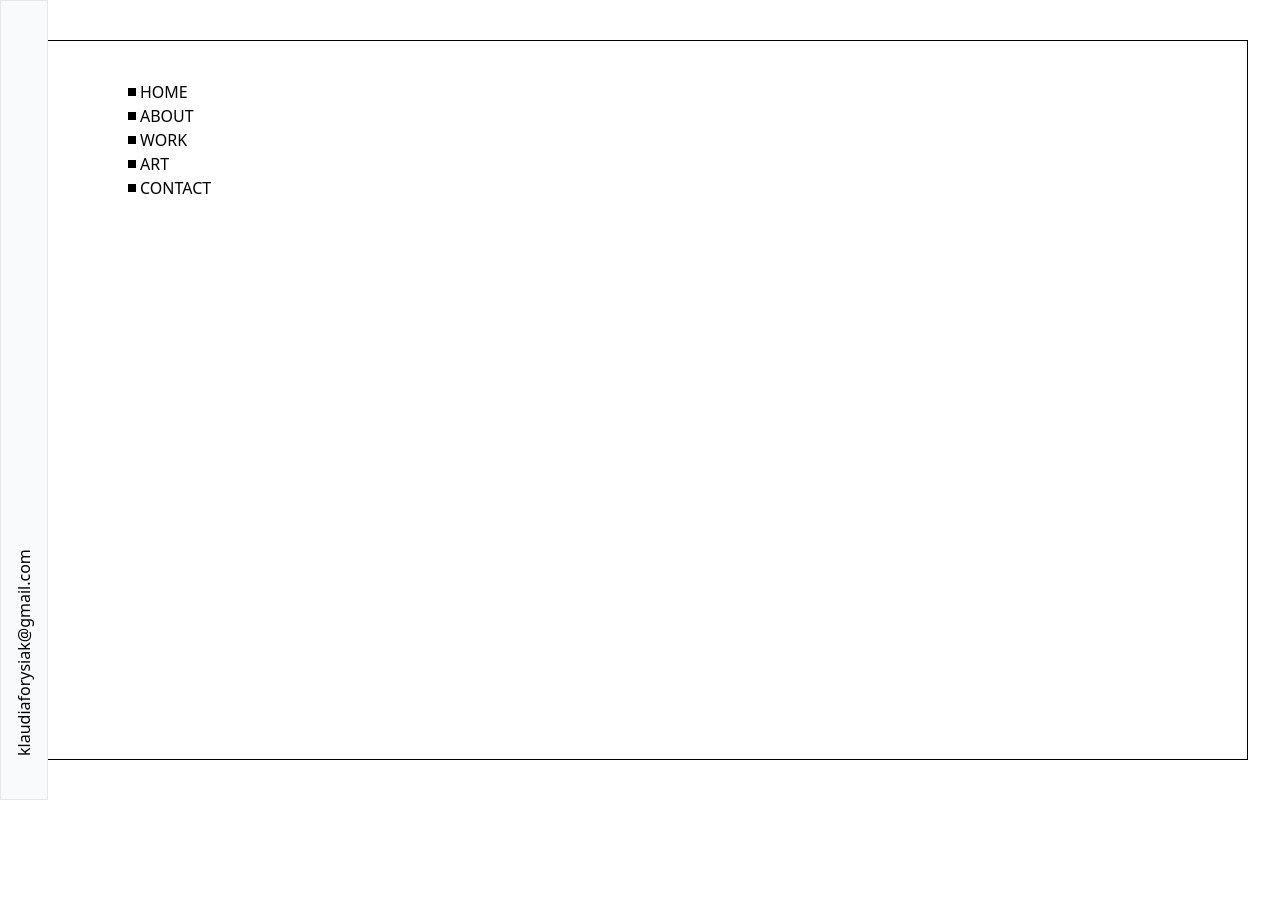
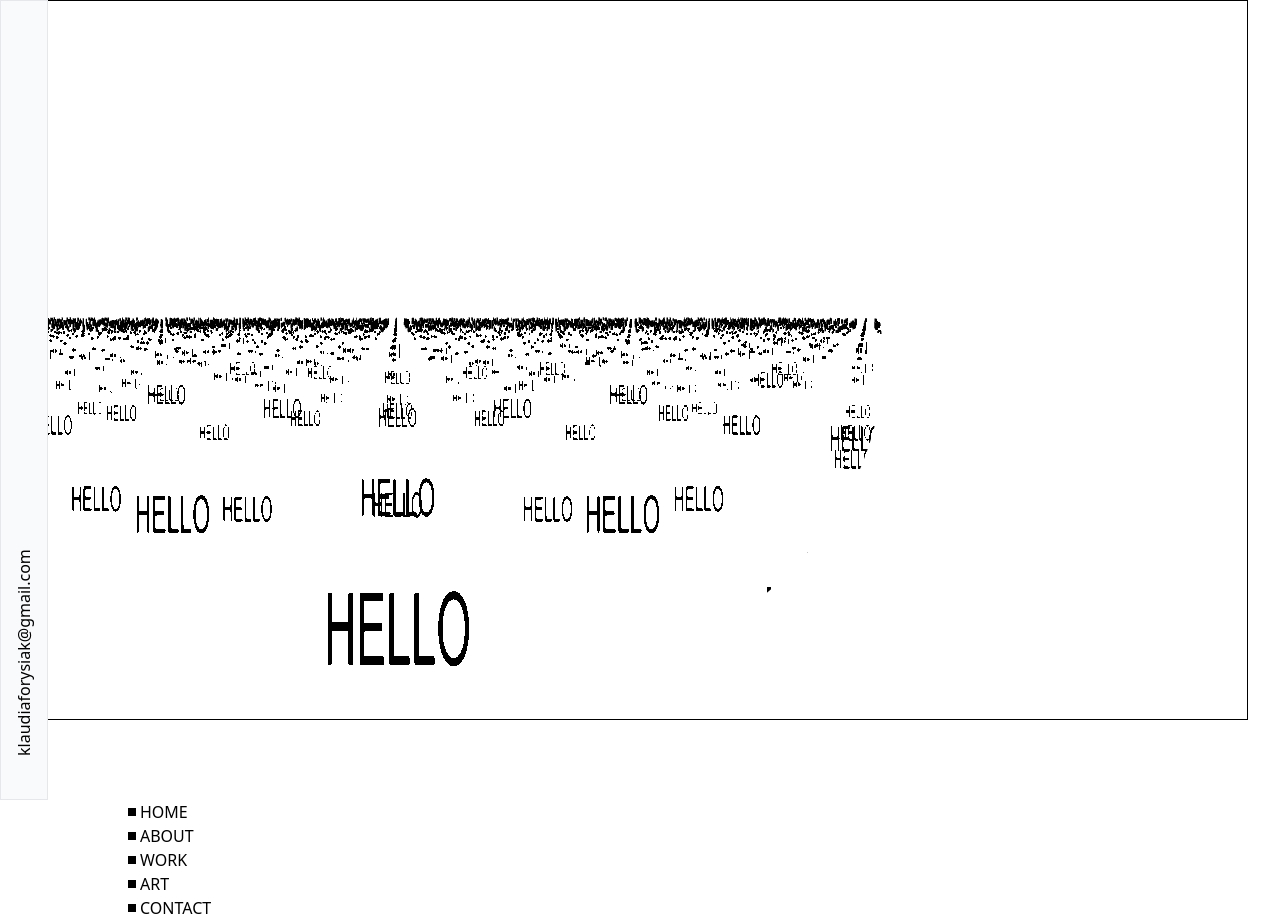
Before and after one commit to Claudia00022/claudia00022.github.io, a React (Create React App) app: page / in a window 1280 px wide. Before the commit the page ends 800 px from the top, so only its background shows below. Built offline with nearby package versions, Linux system fonts and the light colour scheme.

Commit message:
animation t.b.c

```diff
--- a/src/components/rectangle/index.jsx
+++ b/src/components/rectangle/index.jsx
@@ -1,9 +1,134 @@
 import React from "react";
 import './style.css'
+import * as THREE from 'three';
+import {OrbitControls} from 'three/examples/jsm/controls/OrbitControls';
+import { Canvas, extend, useFrame, useLoader, useThree } from '@react-three/fiber';
+import circleImg from '../../assets/circle.png';
+import { Suspense, useCallback, useMemo, useRef } from 'react';
+// import './about.style.css'
+extend({OrbitControls})
+
+
+function CameraControls(){
+    const {
+      camera,
+      gl: {domElement}
+    } = useThree();
+
+    const controlsRef = useRef();
+    useFrame(() => controlsRef.current.update())
+
+    return (
+      <orbitControls
+        ref={controlsRef}
+        args={[camera, domElement]}
+        autoRotate
+        autoRotateSpeed={0.2}
+      />
+    );
+  }
+
+  function Points() {
+    const imgTex = useLoader(THREE.TextureLoader, circleImg);
+    const bufferRef = useRef();
+
+    let t = 0;
+    let f = 0.003;
+    let a = 3;
+    const graph = useCallback((x, z) => {
+      return Math.sin(f * (x ** 2 + z ** 2 + t)) * a;
+    }, [t, f, a])
+
+    const count = 100
+    const sep = 10
+    let positions = useMemo(() => {
+      let positions = []
+
+      for (let xi = 0; xi < count; xi++) {
+        for (let zi = 0; zi < count; zi++) {
+          let x = sep * (xi - count / 2);
+          let z = sep * (zi - count / 2);
+          let y = graph(x, z);
+          positions.push(x, y, z);
+        }
+      }
+
+      return new Float32Array(positions);
+    }, [count, sep, graph])
+
+    useFrame(() => {
+      t += 15
+    //   a+=0.2
+
+
+      const positions = bufferRef.current.array;
+
+      let i = 0;
+      for (let xi = 0; xi < count; xi++) {
+        for (let zi = 0; zi < count; zi++) {
+          let x = sep * (xi - count / 2);
+          let z = sep * (zi - count / 2);
+
+          positions[i + 1] = graph(x, z);
+          i += 3;
+        }
+      }
+
+      bufferRef.current.needsUpdate = true;
+    })
+
+    return (
+      <points>
+        <bufferGeometry attach="geometry">
+          <bufferAttribute
+            ref={bufferRef}
+            attach= 'attributes-position'
+            array={positions}
+            count={positions.length / 3}
+            itemSize={3}
+          />
+        </bufferGeometry>
+
+        <pointsMaterial
+          attach="material"
+          map={imgTex}
+          color = 'black'
+          size={5}
+          sizeAttenuation
+          transparent={false}
+          alphaTest={0.5}
+          opacity={1.0}
+        />
+      </points>
+    );
+  }
+
+  function AnimationCanvas() {
+    return (
+      <Canvas
+        colorManagement={false}
+        camera={{ position: [100, 10, 0], fov: 75 }}
+      >
+        <Suspense fallback={null}>
+          <Points />
+        </Suspense>
+        {/* <CameraControls/> */}
+      </Canvas>
+    );
+  }
 
 const Rectangle = ()=>{
     return(
-        <div className="rec"></div>
+        <div className="rec">
+        <div className="anim">
+
+      <Suspense fallback={<div>Loading...</div>}>
+        <AnimationCanvas />
+      </Suspense>
+      </div>
+    </div>
+
+
     )
 };
 
--- a/src/components/rectangle/style.css
+++ b/src/components/rectangle/style.css
@@ -1,7 +1,7 @@
 
 
 .rec{
-    position: absolute;
+    position: relative;
     right: 0;
     left: 0;
     top: 0;
@@ -11,4 +11,18 @@
     width: 95vw;
     height: 90vh;
     border: 1px solid black;
+   overflow: hidden;
 }
+
+.anim{
+    position: absolute;
+    top: 0;
+    left: -10%;
+    width: 80%;
+    height: 100%;
+    /* background-color: red; */
+    border-radius: 50%;
+    /* opacity: 0.3; */
+    overflow: hidden;
+    /* transform: rotate(deg); */
+}
--- a/src/index.css
+++ b/src/index.css
@@ -7,14 +7,17 @@
     margin: 0;
     scroll-behavior: smooth;
 }
-/*
-html{
-    height: 100%;
-}
 
 body{
     height: 100%;
-} */
+    /* opacity: 0.2; */
+
+}
+
+html{
+    height: 100%;
+    /* opacity: 0.3; */
+}
 
 #root{
     height: 100%;
--- a/src/pages/about/about.style.css
+++ b/src/pages/about/about.style.css
@@ -1,6 +1,6 @@
-.anim{
+/* .anim{
     height: 100vh;
     width: 100vw;
-    /* overflow-x: hidd en; */
-    background-color: black;
-}
+    overflow-x: hidd en;
+    background-color: transparent;
+} */
--- a/src/pages/about/index.jsx
+++ b/src/pages/about/index.jsx
@@ -1,127 +1,127 @@
 
-import * as THREE from 'three';
-import {OrbitControls} from 'three/examples/jsm/controls/OrbitControls';
-import { Canvas, extend, useFrame, useLoader, useThree } from '@react-three/fiber';
-import circleImg from './circle.png';
-import { Suspense, useCallback, useMemo, useRef } from 'react';
-import './about.style.css'
-extend({OrbitControls})
+// import * as THREE from 'three';
+// import {OrbitControls} from 'three/examples/jsm/controls/OrbitControls';
+// import { Canvas, extend, useFrame, useLoader, useThree } from '@react-three/fiber';
+// import circleImg from './circle.png';
+// import { Suspense, useCallback, useMemo, useRef } from 'react';
+// import './about.style.css'
+// extend({OrbitControls})
 
-function CameraControls(){
-  const {
-    camera,
-    gl: {domElement}
-  } = useThree();
+// function CameraControls(){
+//   const {
+//     camera,
+//     gl: {domElement}
+//   } = useThree();
 
-  const controlsRef = useRef();
-  useFrame(() => controlsRef.current.update())
+//   const controlsRef = useRef();
+//   useFrame(() => controlsRef.current.update())
 
-  return (
-    <orbitControls
-      ref={controlsRef}
-      args={[camera, domElement]}
-      autoRotate
-      autoRotateSpeed={-0.2}
-    />
-  );
-}
+//   return (
+//     <orbitControls
+//       ref={controlsRef}
+//       args={[camera, domElement]}
+//       autoRotate
+//       autoRotateSpeed={-0.2}
+//     />
+//   );
+// }
 
-function Points() {
-  const imgTex = useLoader(THREE.TextureLoader, circleImg);
-  const bufferRef = useRef();
+// function Points() {
+//   const imgTex = useLoader(THREE.TextureLoader, circleImg);
+//   const bufferRef = useRef();
 
-  let t = 0;
-  let f = 0.002;
-  let a = 3;
-  const graph = useCallback((x, z) => {
-    return Math.sin(f * (x ** 2 + z ** 2 + t)) * a;
-  }, [t, f, a])
+//   let t = 0;
+//   let f = 0.002;
+//   let a = 3;
+//   const graph = useCallback((x, z) => {
+//     return Math.sin(f * (x ** 2 + z ** 2 + t)) * a;
+//   }, [t, f, a])
 
-  const count = 100
-  const sep = 3
-  let positions = useMemo(() => {
-    let positions = []
+//   const count = 100
+//   const sep = 3
+//   let positions = useMemo(() => {
+//     let positions = []
 
-    for (let xi = 0; xi < count; xi++) {
-      for (let zi = 0; zi < count; zi++) {
-        let x = sep * (xi - count / 2);
-        let z = sep * (zi - count / 2);
-        let y = graph(x, z);
-        positions.push(x, y, z);
-      }
-    }
+//     for (let xi = 0; xi < count; xi++) {
+//       for (let zi = 0; zi < count; zi++) {
+//         let x = sep * (xi - count / 2);
+//         let z = sep * (zi - count / 2);
+//         let y = graph(x, z);
+//         positions.push(x, y, z);
+//       }
+//     }
 
-    return new Float32Array(positions);
-  }, [count, sep, graph])
+//     return new Float32Array(positions);
+//   }, [count, sep, graph])
 
-  useFrame(() => {
-    t += 15
+//   useFrame(() => {
+//     t += 15
 
-    const positions = bufferRef.current.array;
+//     const positions = bufferRef.current.array;
 
-    let i = 0;
-    for (let xi = 0; xi < count; xi++) {
-      for (let zi = 0; zi < count; zi++) {
-        let x = sep * (xi - count / 2);
-        let z = sep * (zi - count / 2);
+//     let i = 0;
+//     for (let xi = 0; xi < count; xi++) {
+//       for (let zi = 0; zi < count; zi++) {
+//         let x = sep * (xi - count / 2);
+//         let z = sep * (zi - count / 2);
 
-        positions[i + 1] = graph(x, z);
-        i += 3;
-      }
-    }
+//         positions[i + 1] = graph(x, z);
+//         i += 3;
+//       }
+//     }
 
-    bufferRef.current.needsUpdate = true;
-  })
+//     bufferRef.current.needsUpdate = true;
+//   })
 
-  return (
-    <points>
-      <bufferGeometry attach="geometry">
-        <bufferAttribute
-          ref={bufferRef}
-          attach= 'attributes-position'
-          array={positions}
-          count={positions.length / 3}
-          itemSize={3}
-        />
-      </bufferGeometry>
+//   return (
+//     <points>
+//       <bufferGeometry attach="geometry">
+//         <bufferAttribute
+//           ref={bufferRef}
+//           attach= 'attributes-position'
+//           array={positions}
+//           count={positions.length / 3}
+//           itemSize={3}
+//         />
+//       </bufferGeometry>
 
-      <pointsMaterial
-        attach="material"
-        map={imgTex}
-        color={0x00AAFF}
-        size={0.5}
-        sizeAttenuation
-        transparent={false}
-        alphaTest={0.5}
-        opacity={1.0}
-      />
-    </points>
-  );
-}
+//       <pointsMaterial
+//         attach="material"
+//         map={imgTex}
+//         color={0x00AAFF}
+//         size={0.5}
+//         sizeAttenuation
+//         transparent={false}
+//         alphaTest={0.5}
+//         opacity={1.0}
+//       />
+//     </points>
+//   );
+// }
 
-function AnimationCanvas() {
-  return (
-    <Canvas
-      // colorManagement={false}
-      camera={{ position: [100, 10, 0], fov: 75 }}
-    >
-      <Suspense fallback={null}>
-        <Points />
-      </Suspense>
-      <CameraControls/>
-    </Canvas>
-  );
-}
+// function AnimationCanvas() {
+//   return (
+//     <Canvas
+//       // colorManagement={false}
+//       camera={{ position: [100, 10, 0], fov: 75 }}
+//     >
+//       <Suspense fallback={null}>
+//         <Points />
+//       </Suspense>
+//       <CameraControls/>
+//     </Canvas>
+//   );
+// }
 
 
 function About() {
   return (<>
     <div>About</div>
-    <div className="anim">
+    {/* <div className="anim">
       <Suspense fallback={<div>Loading...</div>}>
         <AnimationCanvas />
       </Suspense>
-    </div>
+    </div> */}
     </>
   );
 }
```
Also changed, not shown: src/assets/circle.png (added), src/pages/about/circle.png (deleted).
